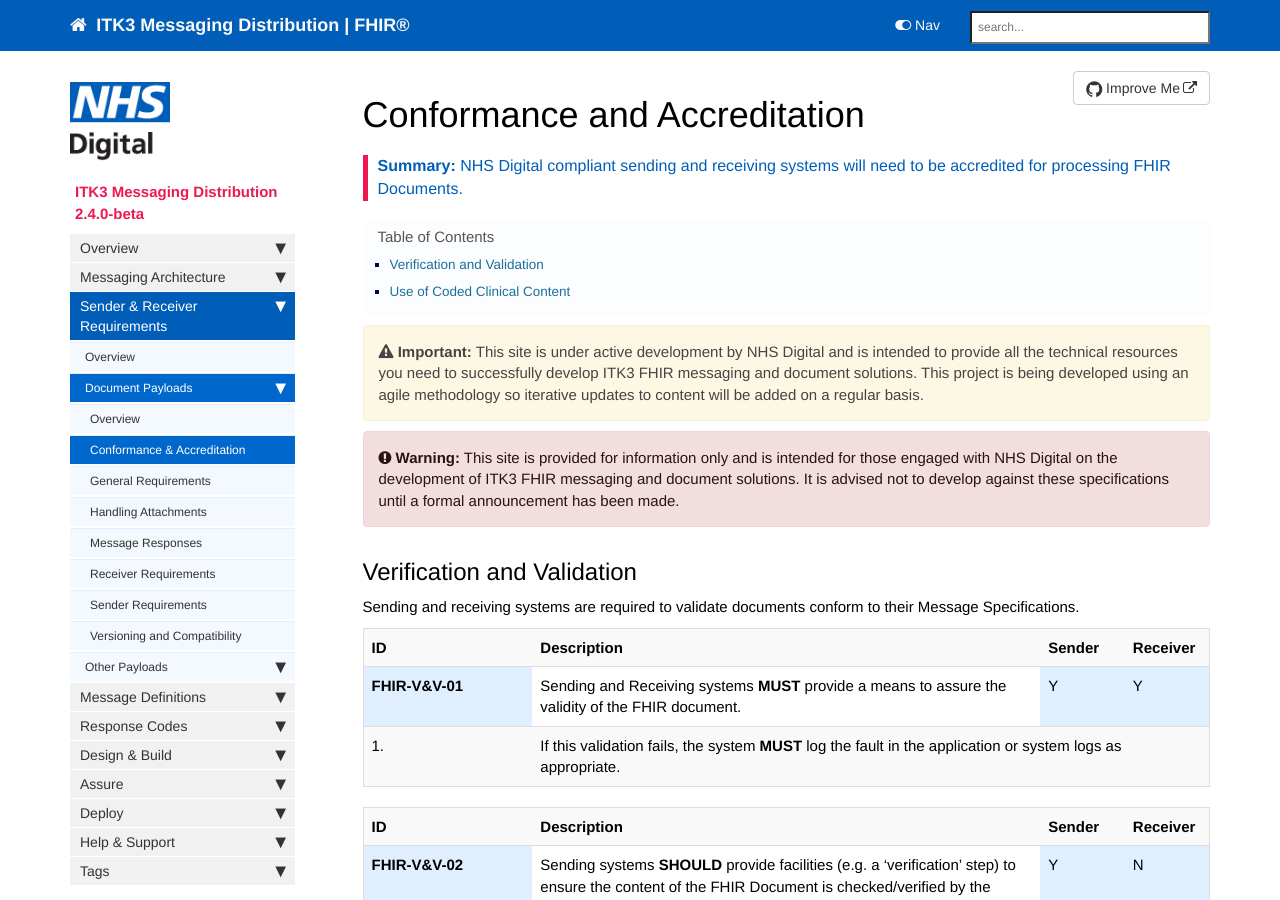
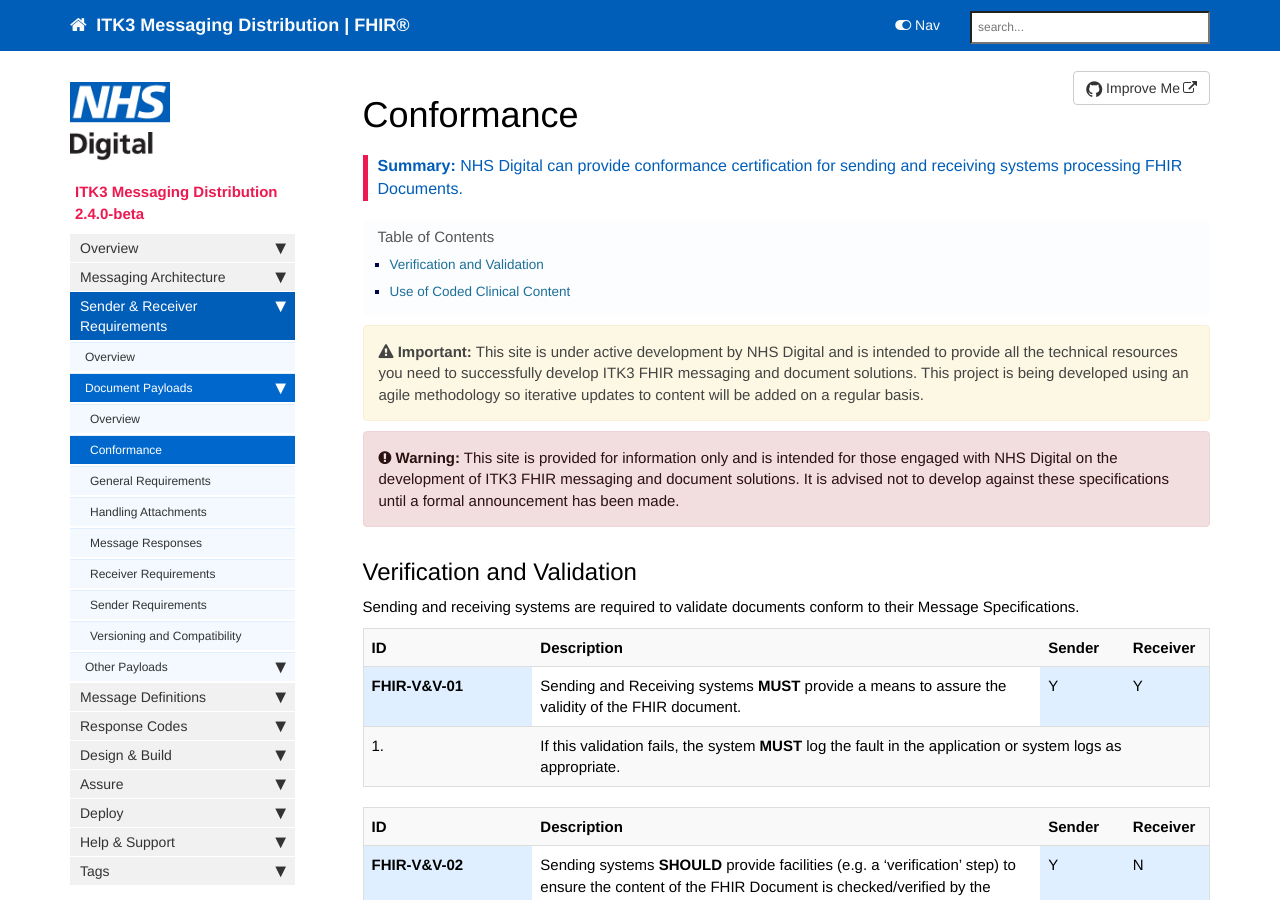
Before and after one commit to nhsconnect/ITK3-Messaging-Distribution, a Jekyll site: the page built from pages/explore/explore_con_and_acc.md, in a window 1280 px wide and 900 px high. Built offline with Jekyll 4.4.1, drawn with Linux system fonts in a browser that asks for light colours; nearby versions of some CDN libraries; comment, search, counter and statistics services are not loaded.

```diff
--- a/_data/sidebars/overview_sidebar.yml
+++ b/_data/sidebars/overview_sidebar.yml
@@ -75,7 +75,7 @@ entries:
         - title: Overview
           url: /explore_FD_overview.html
           output: web
-        - title: Conformance & Accreditation
+        - title: Conformance
           url: /explore_con_and_acc.html
           output: web
         - title: General Requirements
--- a/pages/explore/explore_con_and_acc.md
+++ b/pages/explore/explore_con_and_acc.md
@@ -1,10 +1,10 @@
 ---
-title: Conformance and Accreditation
+title: Conformance
 keywords: explore Reference
 tags: [explore,fhir]
 sidebar: overview_sidebar
 permalink: explore_con_and_acc.html
-summary: "NHS Digital compliant sending and receiving systems will need to be accredited for processing FHIR Documents."
+summary: "NHS Digital can provide conformance certification for sending and receiving systems processing FHIR Documents."
 ---
 
 {% include custom/search.warnbanner.html %}
```
